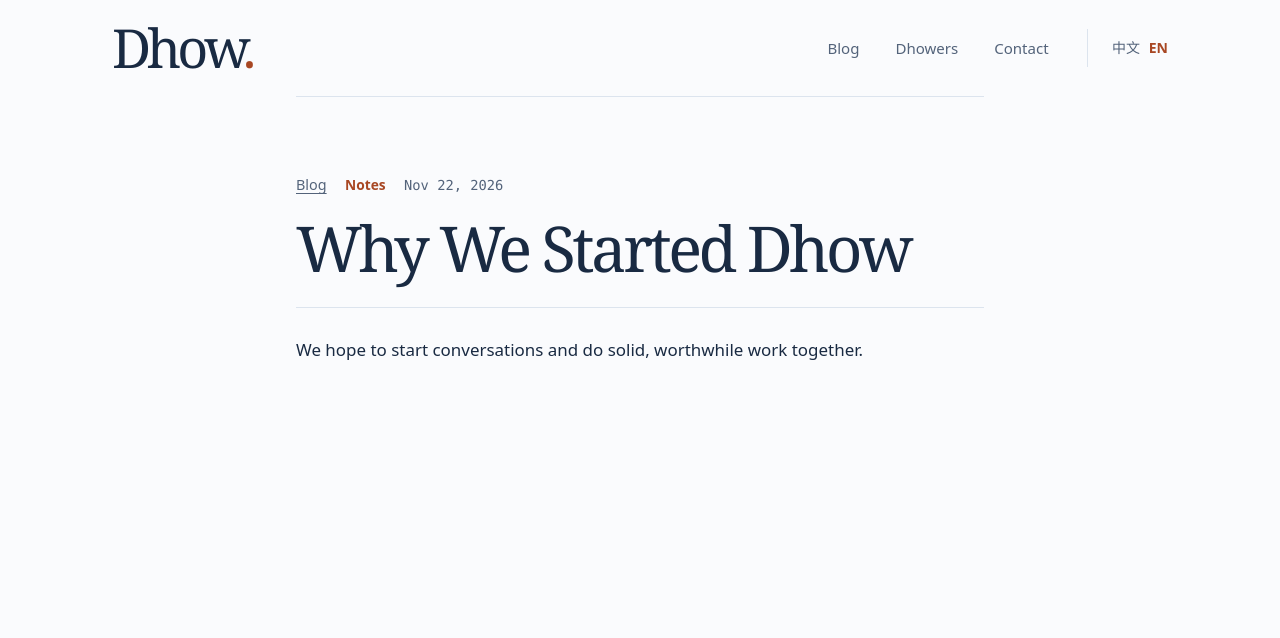
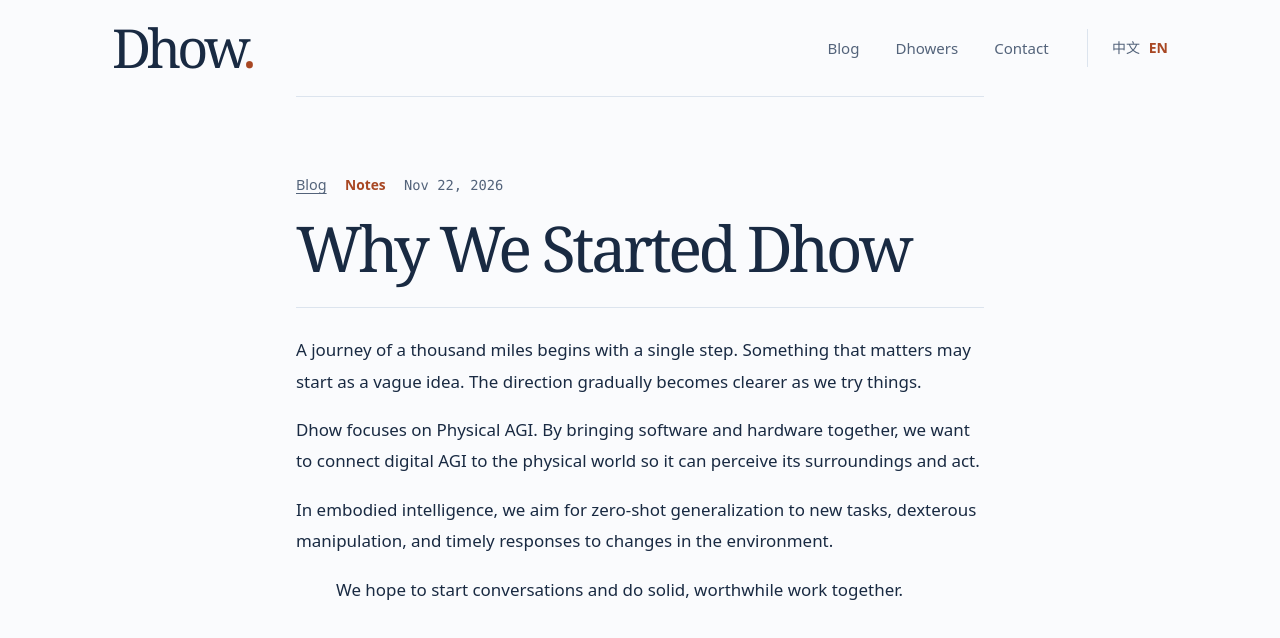
Before and after one commit to Greyman-Seu/dhow, a plain HTML site: page site/en/posts/why-dhow.html in a window 1280 px wide. Drawn offline with Linux system fonts and the light colour scheme.

Commit message:
Polish the Why Dhow statement on Physical AGI

```diff
--- a/site/en/posts/why-dhow.html
+++ b/site/en/posts/why-dhow.html
@@ -39,7 +39,10 @@
           <h1>Why We Started Dhow</h1>
         </header>
         <div class="post-body">
-          <p>We hope to start conversations and do solid, worthwhile work together.</p>
+          <p>A journey of a thousand miles begins with a single step. Something that matters may start as a vague idea. The direction gradually becomes clearer as we try things.</p>
+          <p>Dhow focuses on Physical AGI. By bringing software and hardware together, we want to connect digital AGI to the physical world so it can perceive its surroundings and act.</p>
+          <p>In embodied intelligence, we aim for zero-shot generalization to new tasks, dexterous manipulation, and timely responses to changes in the environment.</p>
+          <blockquote><p>We hope to start conversations and do solid, worthwhile work together.</p></blockquote>
         </div>
       </article>
     </main>
```
Also changed, not shown: site/posts/why-dhow.html (+4 -1 lines).
